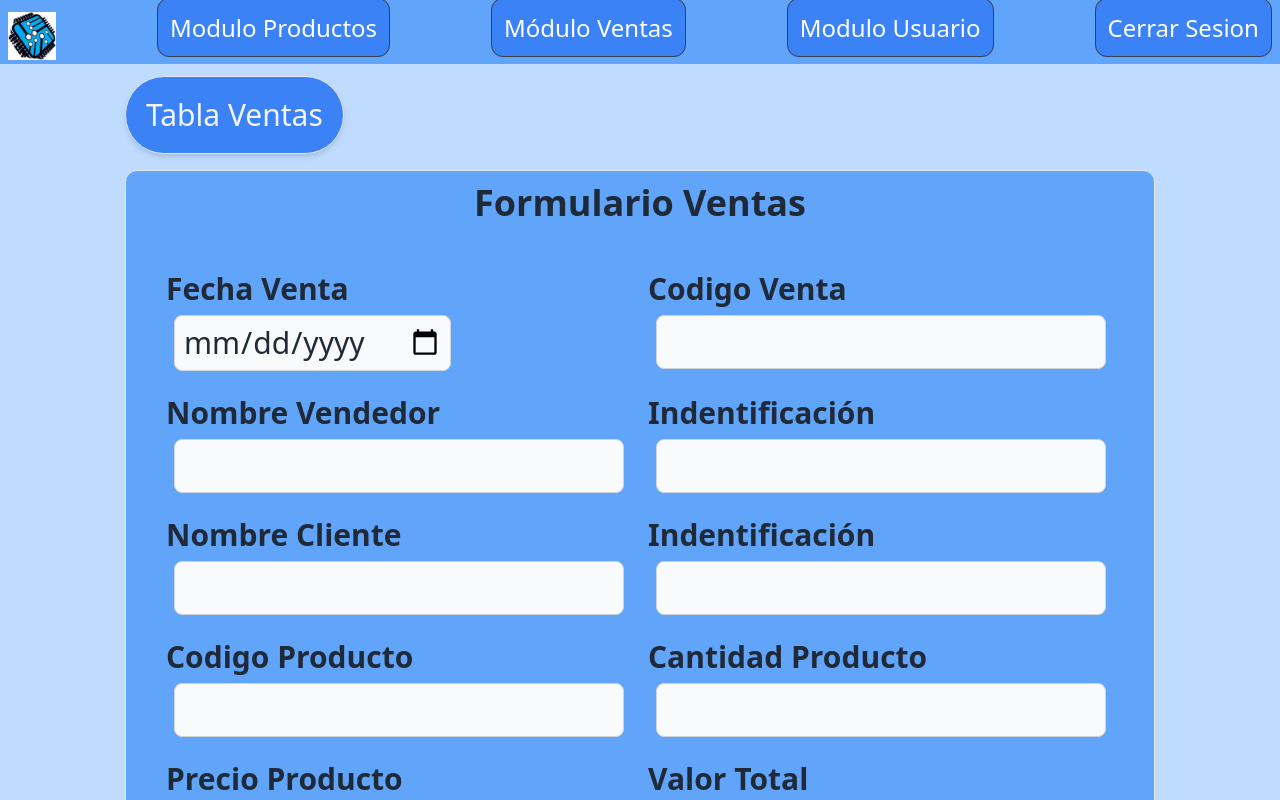
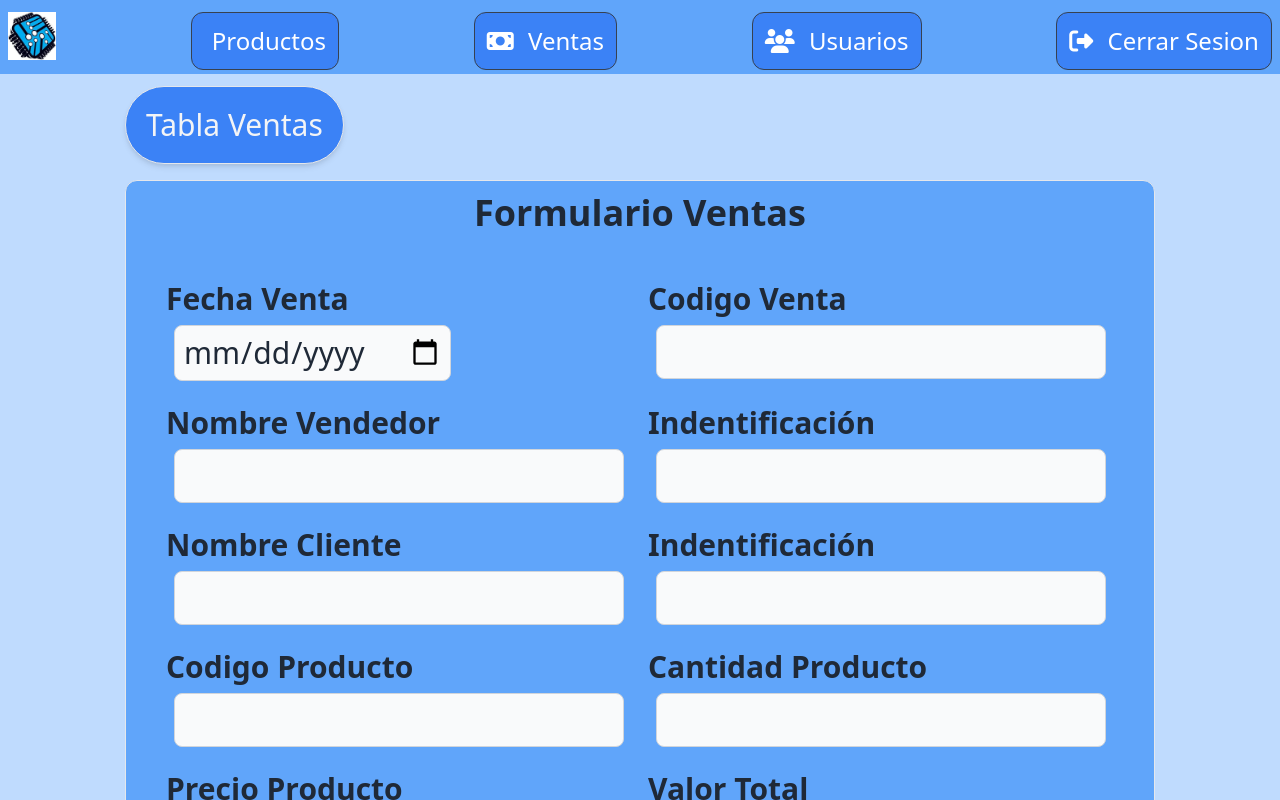
Before and after one commit to JhonHayden/WebTradingProject, a React (Create React App) app: page /administracion/moduloVentas in a window 1280 px wide. Shown: the top 800 px of the page. Built offline with nearby package versions, Linux system fonts and the light colour scheme.

Commit message:
mejoro los estilos a la barra de navegacion

```diff
--- a/public/index.html
+++ b/public/index.html
@@ -5,6 +5,8 @@
     <meta http-equiv="X-UA-Compatible" content="IE=edge">
 
     <meta name="viewport" content="width=device-width, initial-scale=1" />
+    <script src="https://kit.fontawesome.com/d4cd33a1a3.js" crossorigin="anonymous"></script> <!-- permite usar inconos-->
+
 
     <!--
       manifest.json provides metadata used when your web app is installed on a
@@ -20,7 +22,7 @@
       work correctly both with client-side routing and a non-root public URL.
       Learn how to configure a non-root public URL by running `npm run build`.
     -->
-    <title>React App</title>
+    <title>WebTranding</title>
   </head>
   <body>
     <noscript>You need to enable JavaScript to run this app.</noscript>
--- a/src/components/Navbar.jsx
+++ b/src/components/Navbar.jsx
@@ -1,6 +1,7 @@
 import React from 'react'
 import { Link } from 'react-router-dom'
 import ImagenLogo from './componentesVentas/ImagenLogo'
+
 const Navbar = () => {
     return (
         <nav className='bg-blue-400'>
@@ -11,34 +12,16 @@ const Navbar = () => {
                     </Link>
                 </li>
                 <li className='text-2xl'>
-                    <Link to='/administracion/moduloproductos'>
-                        <span className='border rounded-xl border-gray-700 bg-blue-500 p-3  hover:bg-blue-700 '>
-                            Modulo Productos
-                        </span>
-                    </Link>
-
+                    <BotonRuta nombre='Productos'  ruta='/administracion/moduloproductos' />
                 </li>
                 <li className='text-2xl'>
-                    <Link to='/administracion/moduloventas'>
-                        <span className='border rounded-xl border-gray-700 bg-blue-500 p-3  hover:bg-blue-700 '>
-                            Módulo Ventas
-                        </span>
-                    </Link>
+                    <BotonRuta nombre='Ventas' incono='fas fa-money-bill' ruta='/administracion/moduloventas' />
                 </li>
                 <li className='text-2xl'>
-                    <Link to='/administracion/moduloUsuario'>
-                        <span className='border rounded-xl border-gray-700 bg-blue-500 p-3  hover:bg-blue-700 '>
-                            Modulo Usuario
-                        </span>
-                    </Link>
+                    <BotonRuta nombre='Usuarios' incono='fas fa-users' ruta='/administracion/moduloUsuario' />
                 </li>
                 <li className='text-2xl'>
-                    <Link to='/'>
-                        <span className='border rounded-xl border-gray-700 bg-blue-500 p-3  hover:bg-blue-700 '>
-                            Cerrar Sesion
-                        </span>
-                    </Link>
-
+                   < BotonRuta nombre='Cerrar Sesion' incono='fas fa-sign-out-alt' ruta='/'/>
                 </li>
             </ul>
 
@@ -46,4 +29,18 @@ const Navbar = () => {
     )
 }
 
-export default Navbar
+// componente
+const BotonRuta = ({ incono, ruta, nombre }) => {
+    return (
+        <Link to={ruta}>
+            <button className='border rounded-xl border-gray-700 bg-blue-500 p-3  hover:bg-blue-700 '>
+                <i className={`${incono}`} /> {/*String literal* como meter una variable es un strig */}
+                <span className='pl-2'>
+                    {nombre}
+                </span>
+            </button>
+        </Link>
+    );
+};
+
+export default Navbar;
--- a/src/contexto/DarkMode.js
+++ b/src/contexto/DarkMode.js
@@ -1,10 +1,24 @@
 import  {createContext,useContext} from 'react';
-export const DarkModeContext = createContext(null);
 
-// codigo para  crear un contexto siempre es este mismo le puedo cambiar a cualquier nombre este ejemplo se llamo DarkModeContext
+// nos permite y son muy utiles para tener a lo largo de toda la aplicacion  la informacion del usuario que ingreso a la
+// aplicacion por que me guarda la informacion de este usuario globalmente y se puede usar en todos los hijos
+// tambien me permite manejar token de autenticacion
+// esto mismo de la autenticacion se puede hacer con cokies
+// otra opcion es redux para manejar estados globales
+
+// practicamente estamos creando y personalizando un hook para ser usado globalmente
+// es decir tiene el estado y el setEstado ( darkMode, setDarkMode) pero para usarlo necesito de un Provider
+// DarkModeContext.Provider ( <DarkModeContext.Provider value={{ darkMode, setDarkMode }}> )
+export const DarkModeContext = createContext(null); // permite crear el contexto la variable o estado global
 
 
-export const useDarkMode = () => {
+// me permite tener un estado global  para todos los hijos sin necesidad de ir pasandolos de prop en prop si no
+// directo con el context
+// es un estado global
+// codigo para  crear un contexto siempre es este mismo, le puedo cambiar a cualquier nombre este ejemplo se llamo DarkModeContext
+
+
+export const useDarkMode = () => {  // permite usar el contexto
     return useContext(DarkModeContext);
 
 }
```
Also changed, not shown: src/pages/administracion/ModuloVentas.jsx (+99 -64 lines), src/styles/responsive.css (added).
